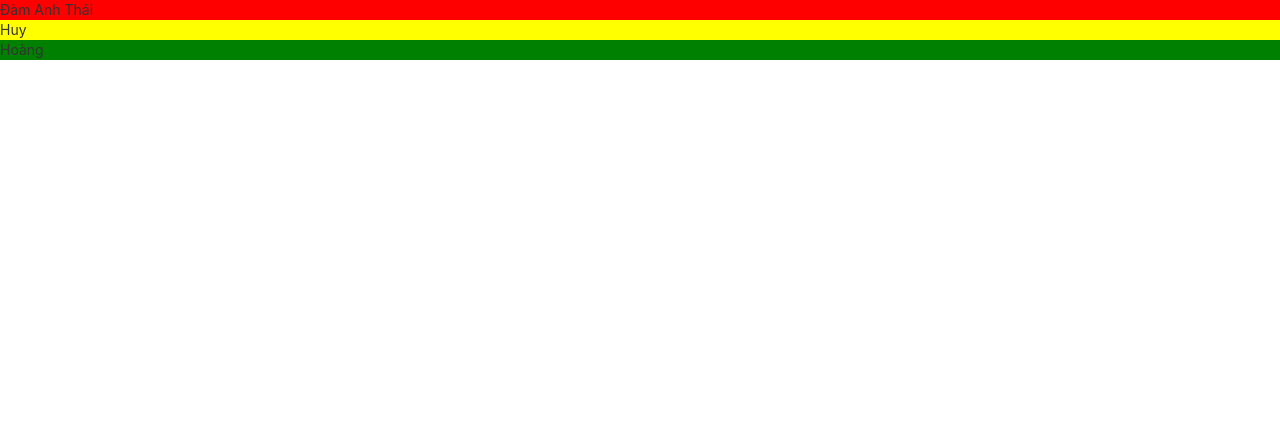
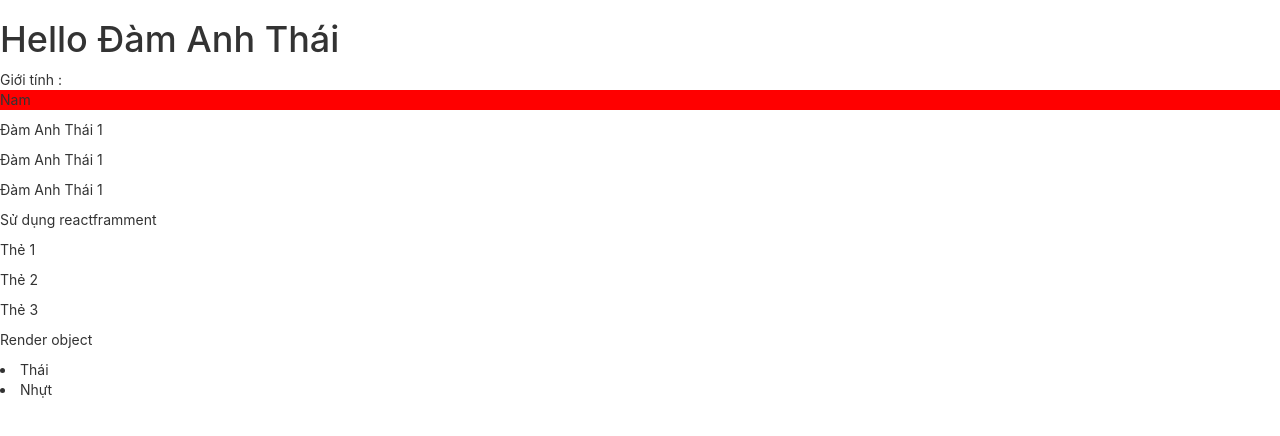
Before and after one commit to thai11lab/learn-react, a React (Create React App) app: page / in a window 1280 px wide. Shown: the top 436 px of the page. Built offline with nearby package versions, Linux system fonts and the light colour scheme.

Commit message:
update code

```diff
--- a/src/App.js
+++ b/src/App.js
@@ -1,11 +1,53 @@
-import ColorBox from "./ColorBox";
+import React from "react";
 
 function App() {
+  const name="Đàm Anh Thái";
+  const age =20;
+  const family ={
+    human1:{
+      name : "Nguyễn Thị Ngoai",
+      age  : 40
+    },
+    human2:{
+      name : "Đàm Anh Sơn",
+      age : 12
+    }
+  }
+  const list =[
+    {
+      name:"Thái",
+    },
+    {
+      name:"Nhựt"
+    }
+  ]
+  const sex = true;
   return (
     <section>
-      <ColorBox color="red" ></ColorBox>
-      <ColorBox color="yellow" name="Huy"></ColorBox>
-      <ColorBox color="green" name="Hoàng"></ColorBox>
+      <h1>Hello {name}</h1>
+      <p>Giới tính : {sex ?<p style={{backgroundColor:"red"}}>Nam</p>:<p style={{backgroundColor:"green"}}>Nữ</p>}</p>
+      {sex &&(
+          <div>
+            <p>Đàm Anh Thái 1</p>
+            <p>Đàm Anh Thái 1</p>
+            <p>Đàm Anh Thái 1</p>
+          </div>
+        )
+      }
+      <p>Sử dụng reactframment</p>
+      {sex &&(
+          <React.Fragment>
+            <p>Thẻ 1</p>
+            <p>Thẻ 2</p>
+            <p>Thẻ 3</p>
+          </React.Fragment>
+        )
+      }
+
+      <p>Render object</p>
+      {list.map((value)=>(
+        <li>{value.name}</li>
+      ))}
     </section>
   );
 }
--- a/src/ColorBox.js
+++ /dev/null
@@ -1,19 +0,0 @@
-import PropTypes from "prop-types";
-
-function ColorBox(props) {
-    const {color,name} = props;
-    return (
-        <div className="colorBox" style={{backgroundColor:color}}>{name}</div>
-    );
-}
-
-ColorBox.propTypes={
-    color : PropTypes.string.isRequired,
-    name  : PropTypes.string.isRequired
-}
-
-//Mặc định nếu không có props có tên name thì sẽ gán giá trị mặc định là Đàm Anh Thái
-ColorBox.defaultProps={
-    name:"Đàm Anh Thái"
-}
-export default ColorBox;
```
